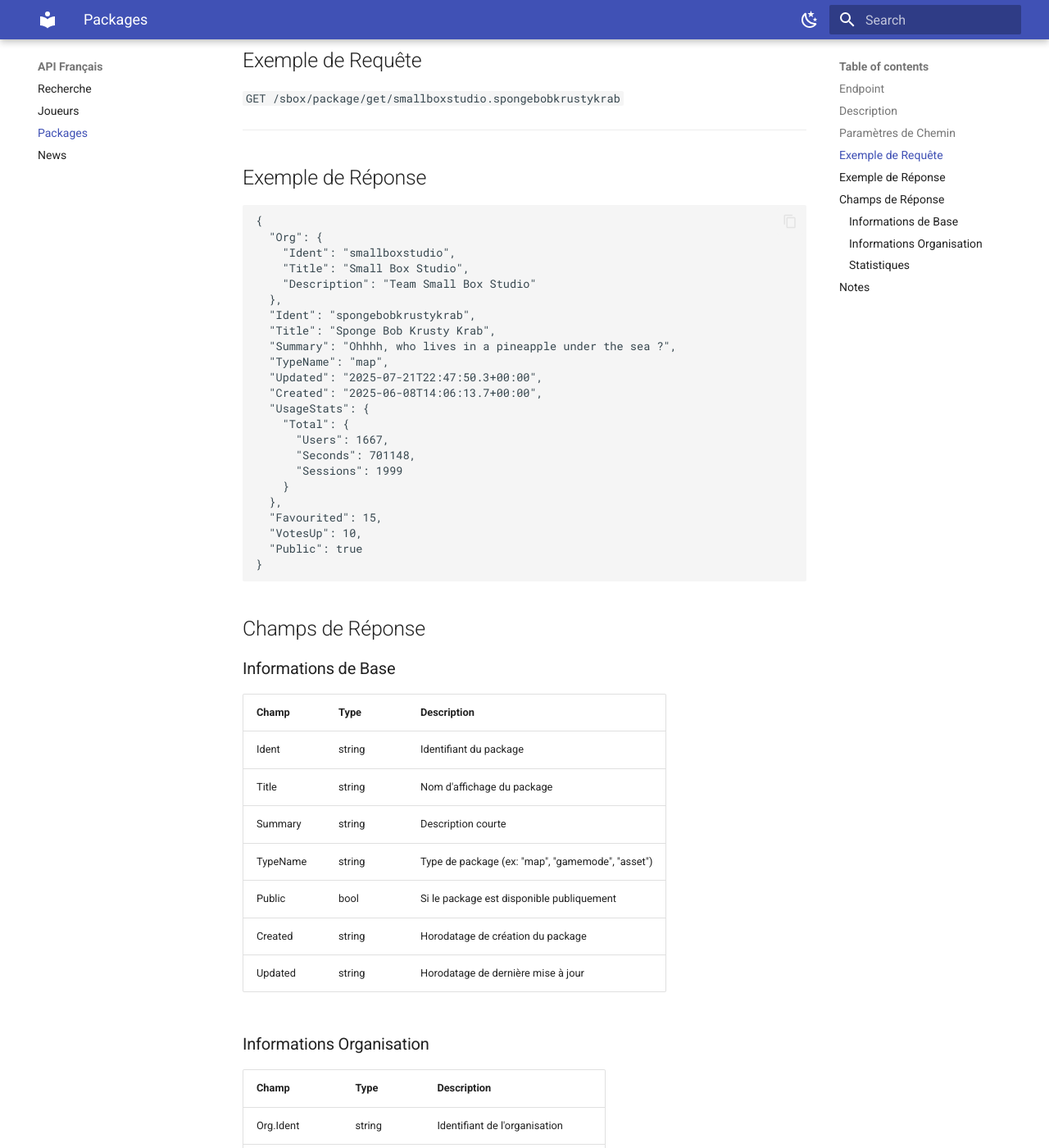
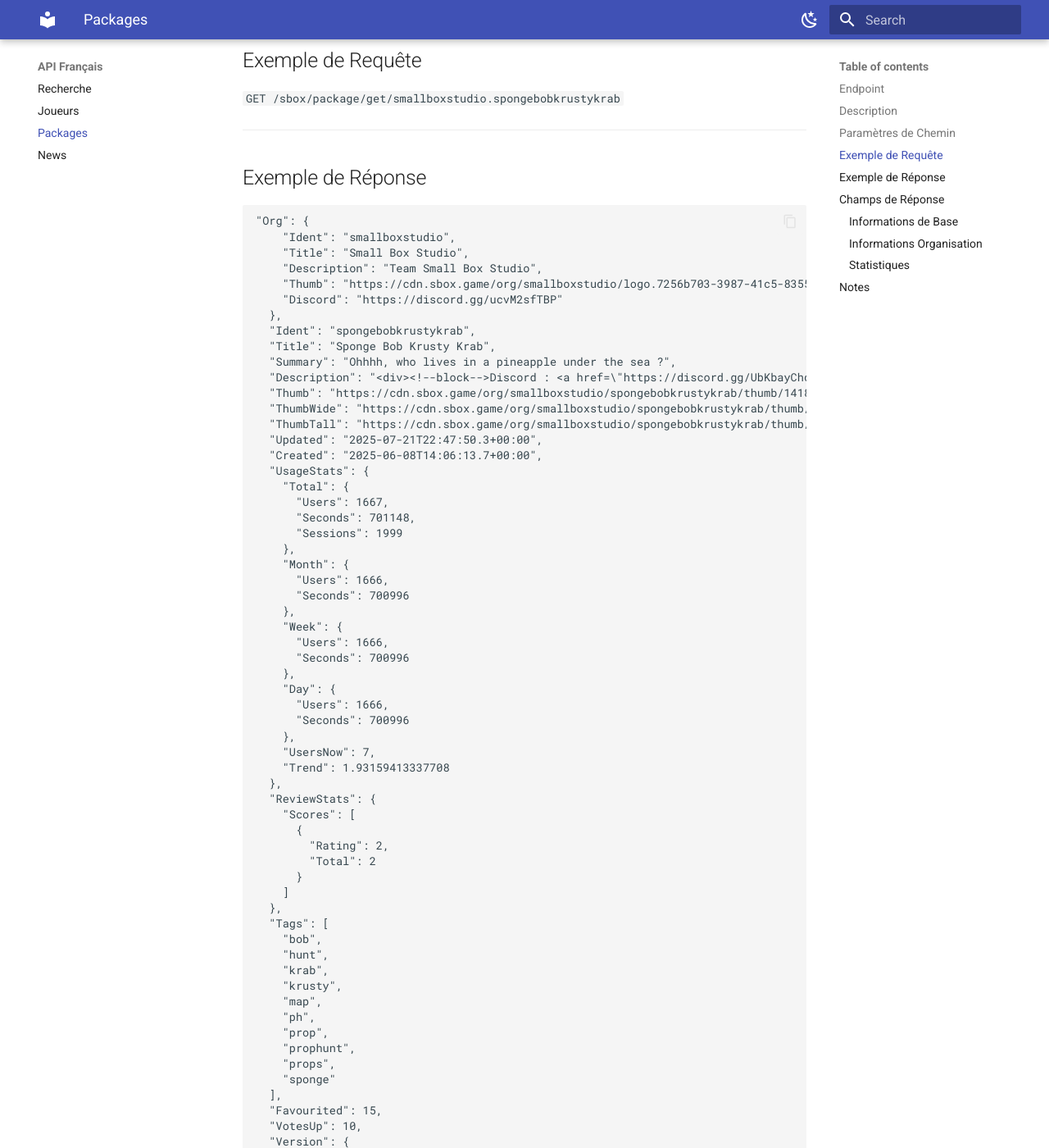
Before and after one commit to smallboxstudio/unofficial-docs-facepunch, an MkDocs documentation site: the page built from docs/fr/package.md, in a window 1280 px wide and 1400 px high, scrolled down 700 px. Shown: the whole window at 82% size. Built offline with MkDocs 1.6.1 and Material for MkDocs 9.7.7, drawn with Linux system fonts in a browser that asks for light colours; some of the changed text lies outside the part shown.

Commit message:
Document UsageStats.UsersNow and ReviewStats fields
Added documentation and example fields for UsageStats.UsersNow (current active users) and ReviewStats in both English and French package documentation and HTML. Updated example responses and response field tables to reflect these additions.

````diff
--- a/docs/fr/package.md
+++ b/docs/fr/package.md
@@ -22,16 +22,20 @@ Récupérer des informations détaillées sur un package S&box spécifique inclu
 
 ## Exemple de Réponse
 ```json
-{
-  "Org": {
+"Org": {
     "Ident": "smallboxstudio",
     "Title": "Small Box Studio",
-    "Description": "Team Small Box Studio"
+    "Description": "Team Small Box Studio",
+    "Thumb": "https://cdn.sbox.game/org/smallboxstudio/logo.7256b703-3987-41c5-8355-397782256ea4.png",
+    "Discord": "https://discord.gg/ucvM2sfTBP"
   },
   "Ident": "spongebobkrustykrab",
   "Title": "Sponge Bob Krusty Krab",
   "Summary": "Ohhhh, who lives in a pineapple under the sea ?",
-  "TypeName": "map",
+  "Description": "<div><!--block-->Discord : <a href=\"https://discord.gg/UbKbayChqj\">https://discord.gg/UbKbayChqj</a></div>",
+  "Thumb": "https://cdn.sbox.game/org/smallboxstudio/spongebobkrustykrab/thumb/1418c92c-de45-4b28-8002-7a52e1974827.png",
+  "ThumbWide": "https://cdn.sbox.game/org/smallboxstudio/spongebobkrustykrab/thumb/4079eac1-d49d-4761-aedc-4c27dbdc92b5.png",
+  "ThumbTall": "https://cdn.sbox.game/org/smallboxstudio/spongebobkrustykrab/thumb/1418c92c-de45-4b28-8002-7a52e1974827.png",
   "Updated": "2025-07-21T22:47:50.3+00:00",
   "Created": "2025-06-08T14:06:13.7+00:00",
   "UsageStats": {
@@ -39,11 +43,72 @@ Récupérer des informations détaillées sur un package S&box spécifique inclu
       "Users": 1667,
       "Seconds": 701148,
       "Sessions": 1999
-    }
+    },
+    "Month": {
+      "Users": 1666,
+      "Seconds": 700996
+    },
+    "Week": {
+      "Users": 1666,
+      "Seconds": 700996
+    },
+    "Day": {
+      "Users": 1666,
+      "Seconds": 700996
+    },
+    "UsersNow": 7,
+    "Trend": 1.93159413337708
   },
+  "ReviewStats": {
+    "Scores": [
+      {
+        "Rating": 2,
+        "Total": 2
+      }
+    ]
+  },
+  "Tags": [
+    "bob",
+    "hunt",
+    "krab",
+    "krusty",
+    "map",
+    "ph",
+    "prop",
+    "prophunt",
+    "props",
+    "sponge"
+  ],
   "Favourited": 15,
   "VotesUp": 10,
-  "Public": true
+  "Version": {
+    "Id": 111746,
+    "Changes": "Optimized after the Hammer update and made changes to the restaurant's exterior",
+    "FileCount": 227,
+    "TotalSize": 175869642,
+    "Hash": -503011199095951400,
+    "ManifestUrl": "https://cdn.sbox.game/org/smallboxstudio/spongebobkrustykrab/manifest/111746.json",
+    "Created": "2025-07-21T22:47:50.3+00:00",
+    "EngineVersion": 19,
+    "AssetVersionId": 111746
+  },
+  "Public": true,
+  "Screenshots": [
+    {
+      "Created": "2025-06-17T17:05:06.7Z",
+      "Width": 1920,
+      "Height": 1080,
+      "Url": "https://cdn.sbox.game/org/smallboxstudio/spongebobkrustykrab/screenshots/153a718b-afae-4c31-8271-6324ccc5182a.jpg",
+      "Thumb": "https://cdn.sbox.game/org/smallboxstudio/spongebobkrustykrab/screenshots/153a718b-afae-4c31-8271-6324ccc5182a.jpg"
+    }
+  ],
+  "TypeName": "map",
+  "PackageReferences": [],
+  "EditorReferences": [
+    "facepunch.glass_b",
+    "facepunch.glass_c",
+    "caro.sky_001"
+  ]
 }
 ```
 
@@ -73,6 +138,8 @@ Récupérer des informations détaillées sur un package S&box spécifique inclu
 | UsageStats.Total    | object | Statistiques d'usage totales |
 | Favourited          | int    | Nombre d'utilisateurs ayant mis en favori |
 | VotesUp             | int    | Nombre de votes positifs |
+| ReviewStats         | object | Statistiques de revue et scores |
+| UsageStats.UsersNow | int   | Utilisateurs actifs actuels |
 
 ## Notes
 
````
Also changed, not shown: docs/en/package.md (+2 -0 lines), site/en/package/index.html, site/fr/package/index.html, site/search/search_index.json.
